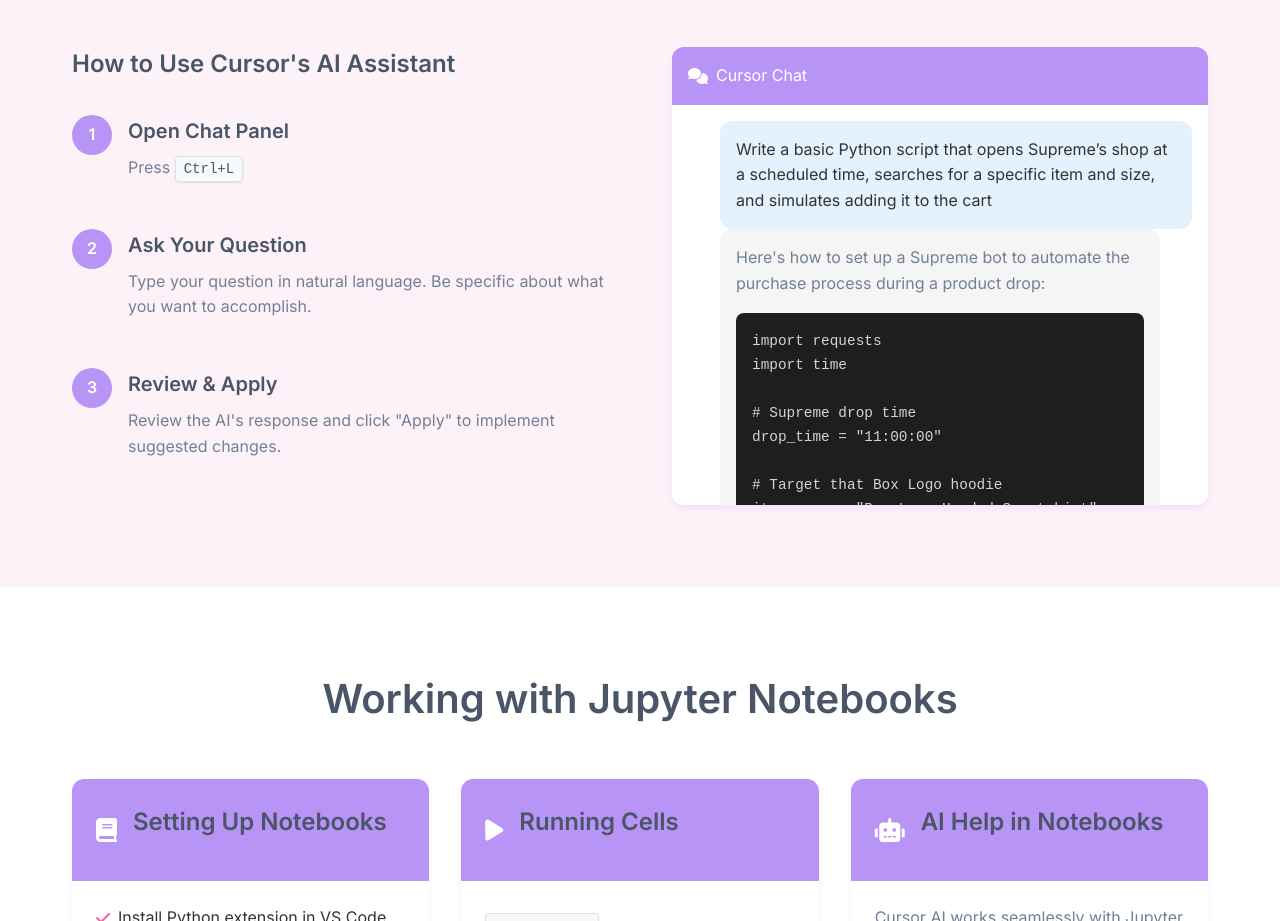
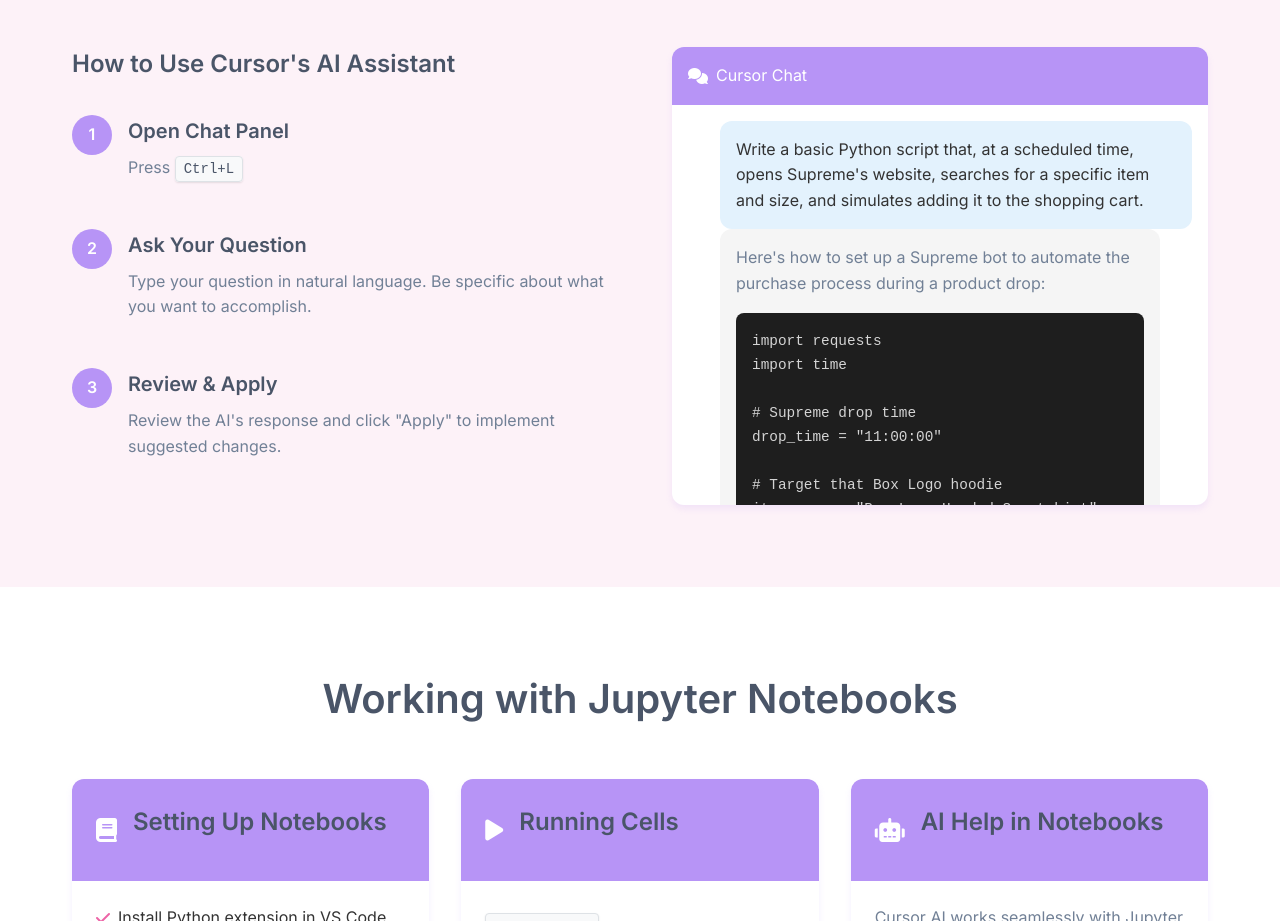
Before and after one commit to cursorguide/cursorguide.github.io, a plain HTML site: page index.html in a window 1280 px wide. Shown: the part 1244-2165 px from the top of the page. Drawn offline with Linux system fonts and the light colour scheme.

Commit message:
Update index.html

```diff
--- a/index.html
+++ b/index.html
@@ -146,8 +146,7 @@
                             <div class="chat-messages">
                                 <div class="message user">
                                     <div class="message-content">
-                                        Write a basic Python script that opens Supreme’s shop at a scheduled time, searches for a specific item and size, and simulates adding it to the cart
-                                        </div>
+Write a basic Python script that, at a scheduled time, opens Supreme's website, searches for a specific item and size, and simulates adding it to the shopping cart.                                        </div>
 
                                 <div class="message ai">
                                     <div class="message-content">
```
